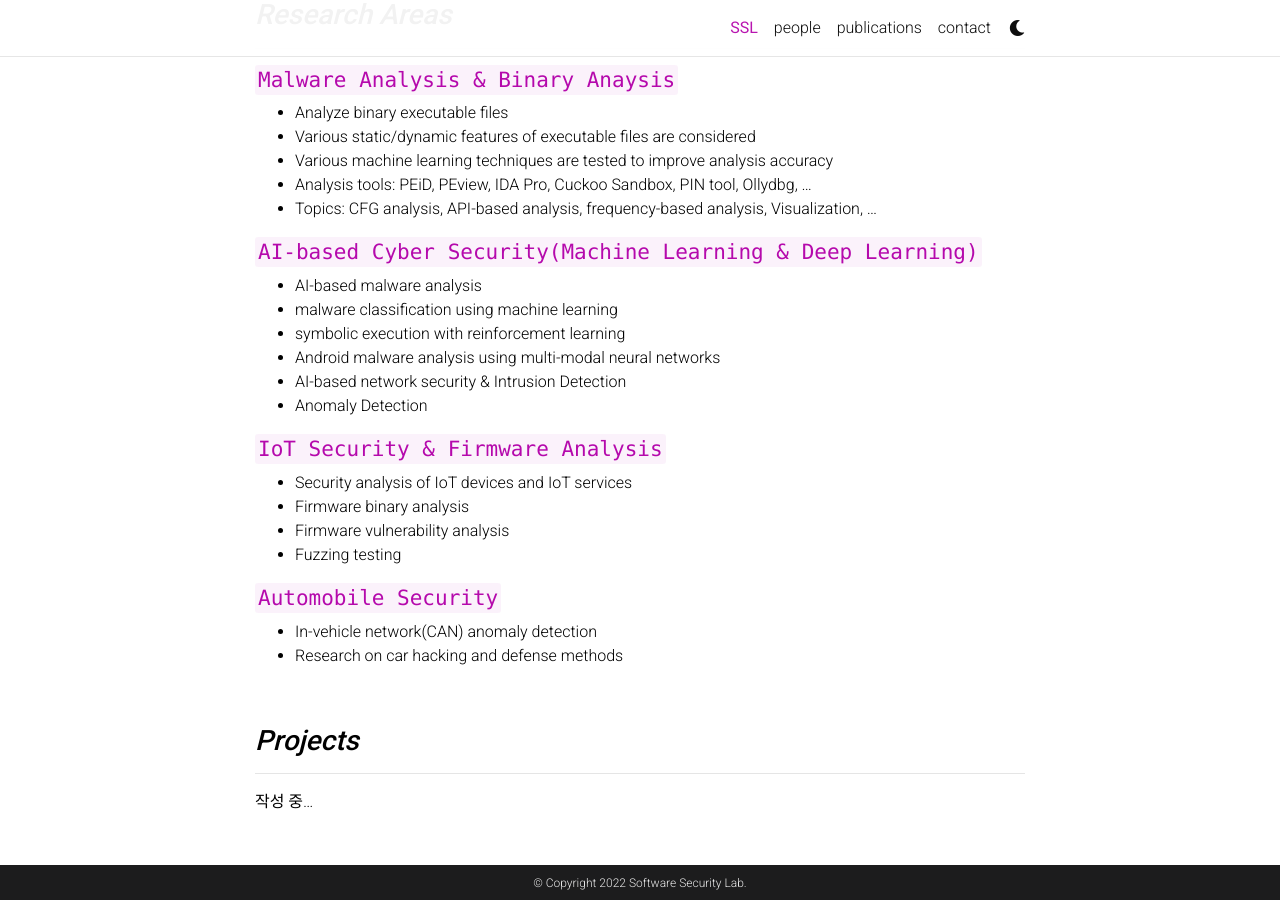
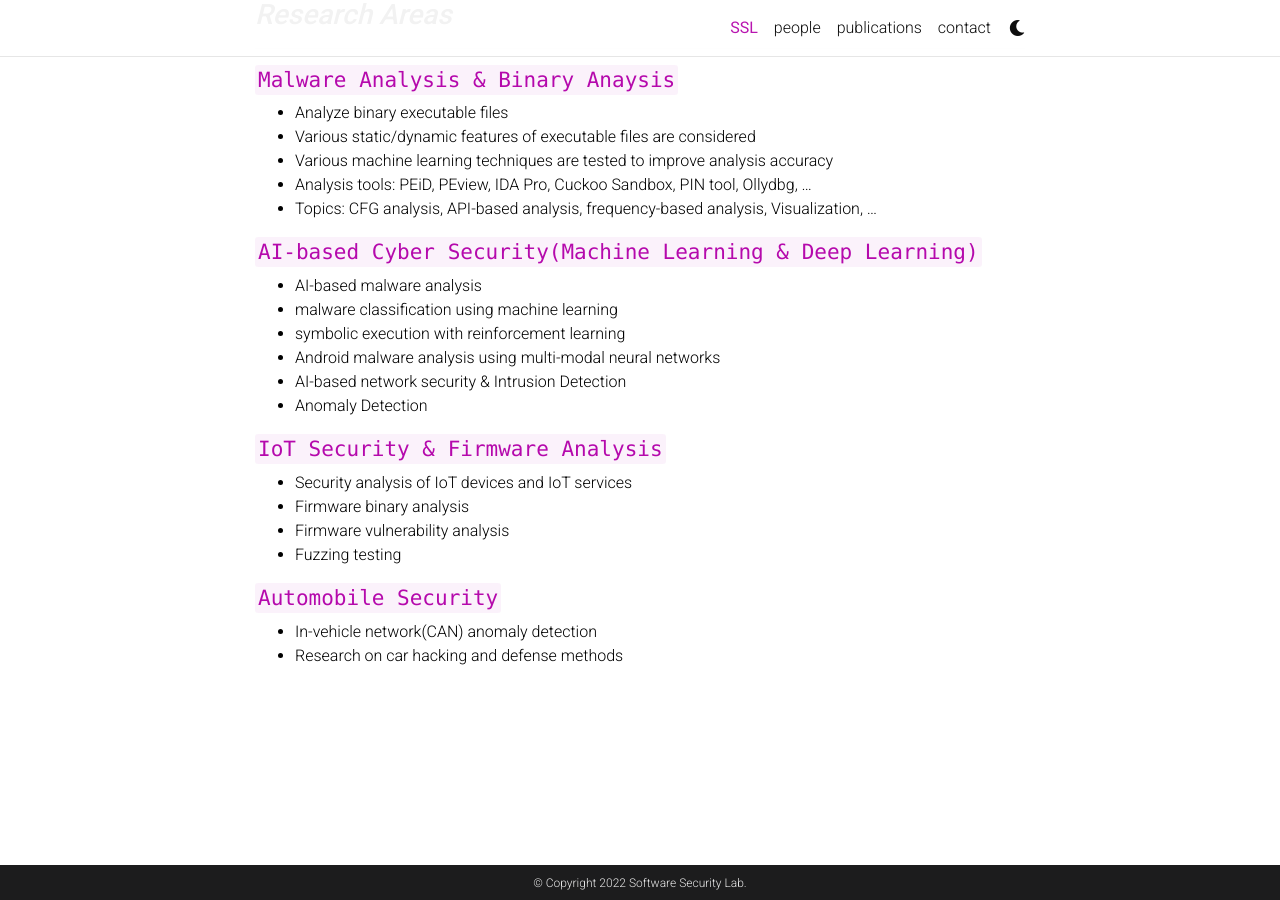
Before and after one commit to softwareseclab/softwareseclab.github.io, a Jekyll site: the page built from _pages/about.md, in a window 1280 px wide and 900 px high, scrolled down 666 px. Built offline with Jekyll 4.4.1, drawn with Linux system fonts in a browser that asks for light colours; comment, search, counter and statistics services are not loaded; a style sheet for code colours, icons or effects is not loaded.

```diff
--- a/_pages/about.md
+++ b/_pages/about.md
@@ -44,7 +44,3 @@ Welcome to Software Security Lab.
 - Research on car hacking and defense methods
 
 <br>
-
-### ***Projects***
----
-작성 중...
```
Also changed, not shown: _pages/people.md (+1 -1 lines), assets/img/prof.jpeg (added), 1 other file.
